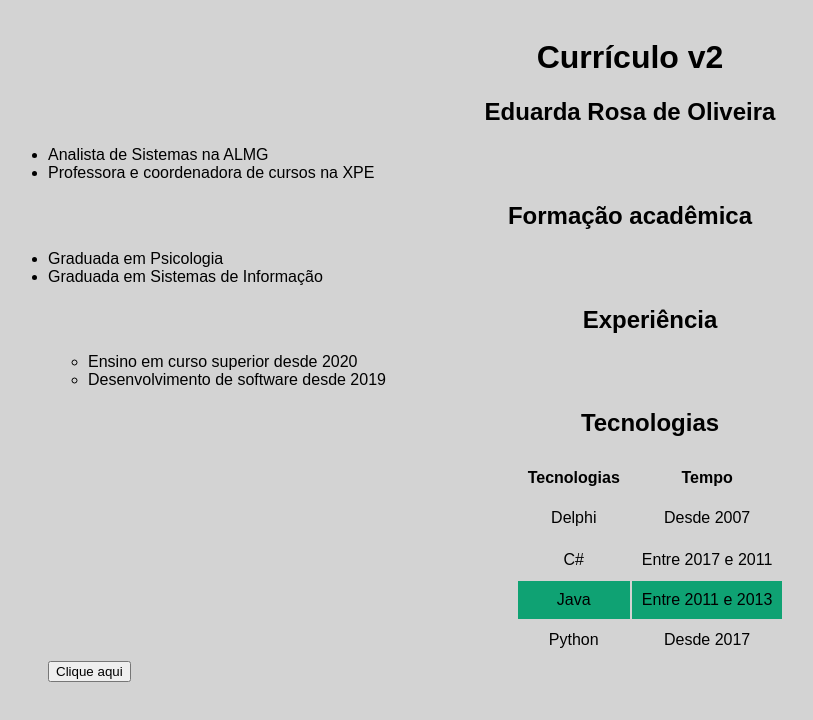
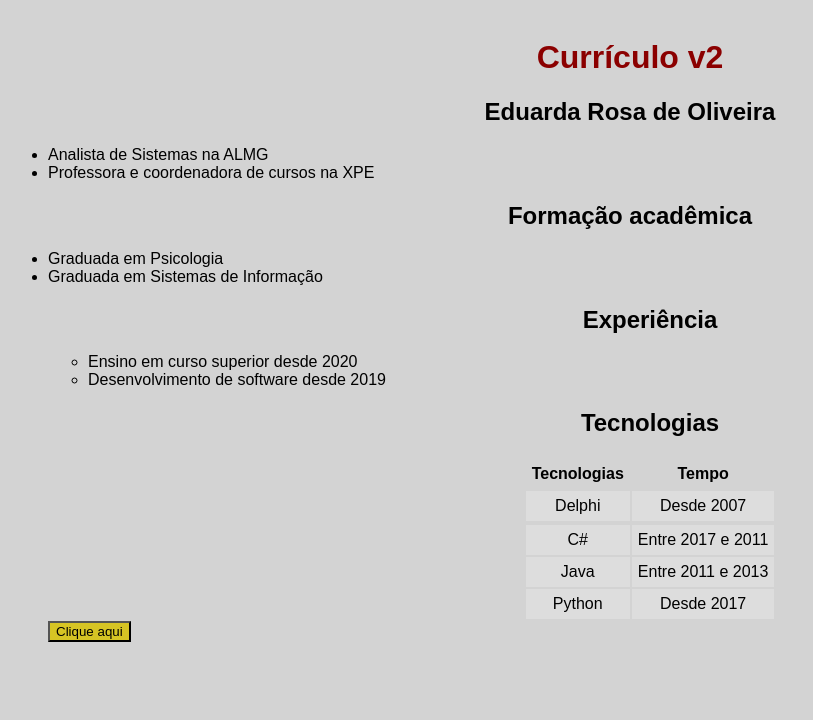
Before and after one commit to deoliveiraeduardar/Introduction-to-web-programming, a plain HTML site: page 05-curriculo-v2/index.html in a window 1280 px wide. Shown: the whole page, without its empty margins (10-823 px from the left). Drawn offline with Linux system fonts and the light colour scheme.

Commit message:
commit colors

```diff
--- a/05-curriculo-v2/css/style.css
+++ b/05-curriculo-v2/css/style.css
@@ -1,8 +1,10 @@
 body {
   padding: 10px;
   font-family: Arial, Helvetica, sans-serif;
-  background-color: lightgray;
+  background-color: lightgrey;
+  font-color
 }
+
 h1,
 h2,
 h3,
@@ -11,8 +13,10 @@ h5,
 h6 {
   text-align: center;
 }
+
 button {
   cursor: pointer;
+  background-color: rgb(214, 196, 36);
 }
 
 table {
@@ -21,12 +25,20 @@ table {
 
 th,
 td {
-  padding: 10px;
+  padding: 6px;
   text-align: center;
 }
 
 /* Depois dos dois pontos é a pseudoclasse */
 /* tbody tr pra organizar só os tr que estão dentro do tbody */
-tbody tr:nth-child(even) {
-  background-color: rgb(15, 162, 115);
+tbody tr:nth-child(1n) {
+  background-color: #ddd;
 }
+
+tbody tr:hover {
+  font-weight: bold;
+  cursor: default;
+}
+.title {
+  color: darkred;
+}
--- a/05-curriculo-v2/index.html
+++ b/05-curriculo-v2/index.html
@@ -10,7 +10,7 @@
     <title>Currículo v2</title>
   </head>
   <body>
-    <header><h1>Currículo v2</h1></header>
+    <header><h1 class="title">Currículo v2</h1></header>
 
     <main>
       <h2>Eduarda Rosa de Oliveira</h2>
```
